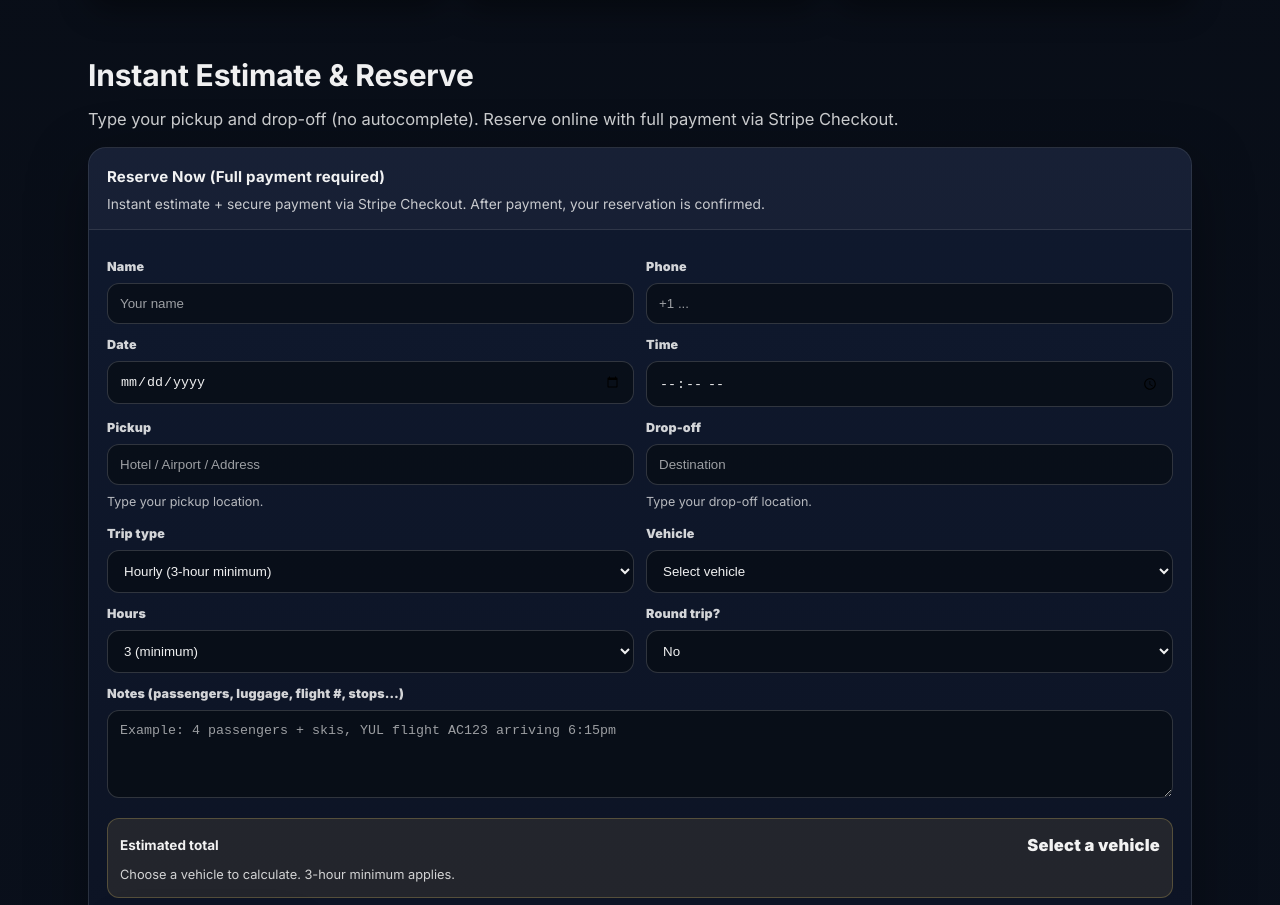
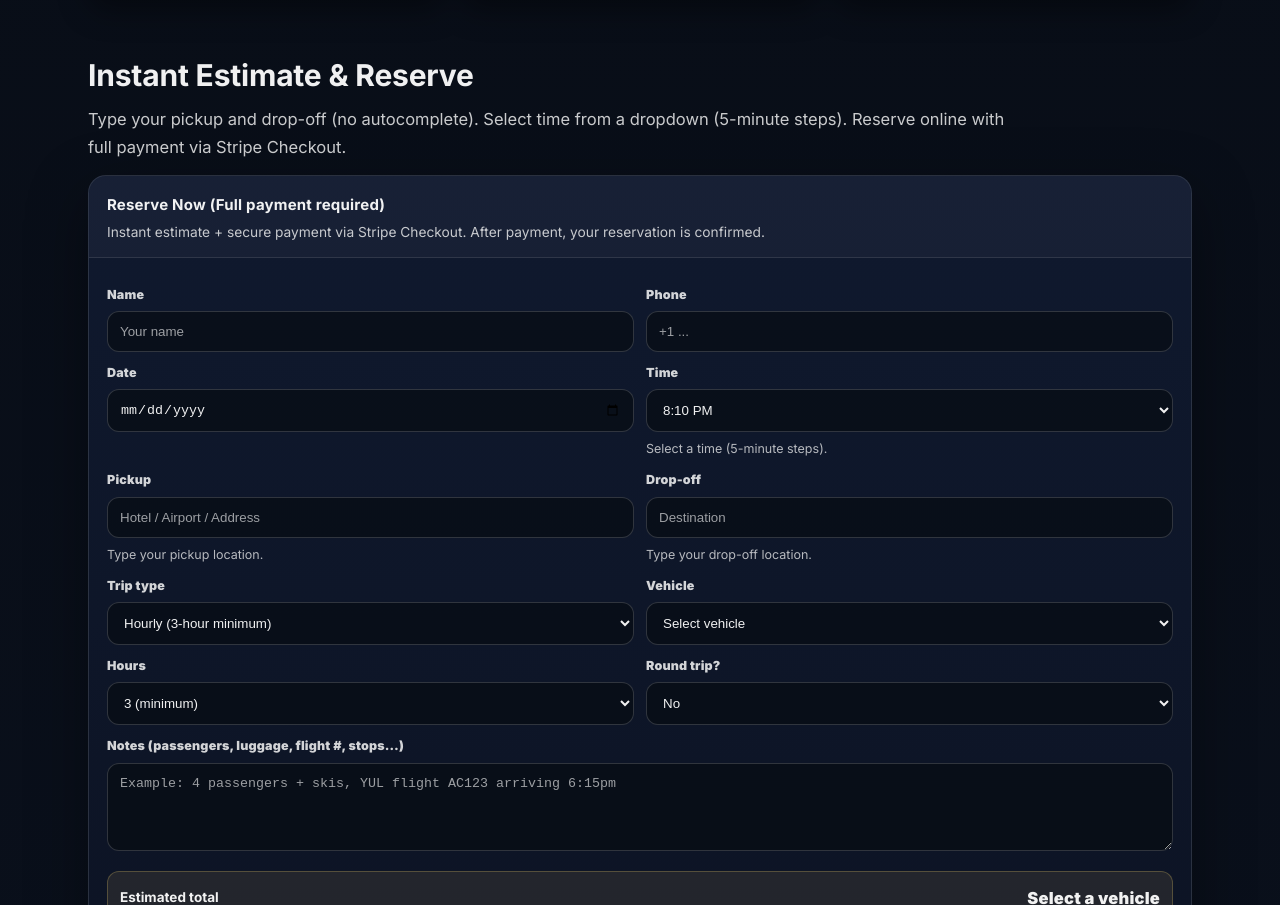
Before and after one commit to muhammadabubaker698-gif/NEWLY-MONT-TREMBLANT, a website: page index.html in a window 1280 px wide. Shown: the part 1932-2837 px from the top of the page. Drawn offline with Linux system fonts and the light colour scheme.

Commit message:
Update index.html

```diff
--- a/index.html
+++ b/index.html
@@ -67,7 +67,6 @@
     --muted2: rgba(255,255,255,.66);
     --line: rgba(255,255,255,.12);
 
-    /* Luxury gold */
     --gold:#e4c36a;
     --gold2:#c79a35;
 
@@ -80,7 +79,6 @@
 
     --headerText: rgba(255,255,255,.98);
     --headerTextSoft: rgba(255,255,255,.86);
-
     --headerBorder: rgba(228,195,106,.26);
 
     --headerBg: rgba(28, 38, 56, .94);
@@ -136,7 +134,6 @@
     background: var(--headerBg);
     backdrop-filter: blur(8px);
   }
-
   .header-strip{
     position: relative;
     border-bottom: 1px solid rgba(228,195,106,.16);
@@ -150,9 +147,7 @@
     background: linear-gradient(180deg, var(--headerStripOverlayTop), var(--headerStripOverlayBottom));
     pointer-events:none;
   }
-
   .topbar, .nav{ position:relative; text-shadow: 0 2px 10px rgba(0,0,0,.45); }
-
   .topbar{
     display:flex;
     justify-content:space-between;
@@ -169,7 +164,6 @@
     text-decoration-color: rgba(255,255,255,.35);
     text-underline-offset: 3px;
   }
-
   .nav{
     display:flex;
     align-items:center;
@@ -178,7 +172,6 @@
     padding: 10px 0 14px;
     flex-wrap:wrap;
   }
-
   .brand{display:flex;align-items:center;gap:12px}
   .logo{
     width:42px;height:42px;border-radius:14px;
@@ -238,7 +231,6 @@
     background: linear-gradient(180deg, rgba(228,195,106,.38), rgba(199,154,53,.22));
     color: rgba(255,255,255,.98);
   }
-
   .btn-book{
     padding: 12px 18px;
     font-size: 14.6px;
@@ -431,7 +423,6 @@
   .estimate-sub{margin-top:6px;color:rgba(255,255,255,.80);font-size:12.8px;line-height:1.5}
   .book-actions{margin-top:12px;display:flex;gap:10px;flex-wrap:wrap}
 
-  /* Payment banner */
   .banner{
     margin-top: 12px;
     border-radius: 14px;
@@ -493,7 +484,6 @@
 </head>
 
 <body>
-<!-- Rotating background -->
 <div class="bg-wrap" aria-hidden="true">
   <div id="bgA" class="bg-layer"></div>
   <div id="bgB" class="bg-layer"></div>
@@ -691,7 +681,7 @@
   <!-- Booking -->
   <section id="contact">
     <h2>Instant Estimate & Reserve</h2>
-    <p class="subtitle">Type your pickup and drop-off (no autocomplete). Reserve online with full payment via Stripe Checkout.</p>
+    <p class="subtitle">Type your pickup and drop-off (no autocomplete). Select time from a dropdown (5-minute steps). Reserve online with full payment via Stripe Checkout.</p>
 
     <div id="paymentBanner" style="display:none;"></div>
 
@@ -719,9 +709,12 @@
               <label for="date">Date</label>
               <input id="date" type="date" required />
             </div>
+
+            <!-- ✅ Time dropdown (5-minute steps) -->
             <div>
               <label for="time">Time</label>
-              <input id="time" type="time" required />
+              <select id="time" required></select>
+              <div class="tinyhint">Select a time (5-minute steps).</div>
             </div>
           </div>
 
@@ -974,6 +967,51 @@
     }
   }
 
+  // ✅ Build time dropdown options (5-minute steps)
+  function buildTimeOptions(stepMinutes = 5){
+    const timeEl = document.getElementById("time");
+    if (!timeEl || timeEl.tagName !== "SELECT") return;
+
+    timeEl.innerHTML = "";
+
+    // placeholder
+    const ph = document.createElement("option");
+    ph.value = "";
+    ph.textContent = "Select time";
+    ph.selected = true;
+    ph.disabled = true;
+    timeEl.appendChild(ph);
+
+    const pad = (n)=> String(n).padStart(2,"0");
+
+    // 00:00 to 23:55
+    for (let minutes = 0; minutes < 24 * 60; minutes += stepMinutes){
+      const hh = Math.floor(minutes / 60);
+      const mm = minutes % 60;
+
+      const value = `${pad(hh)}:${pad(mm)}`; // IMPORTANT: stable value for backend
+      // Display as 12-hour AM/PM
+      const hour12 = ((hh + 11) % 12) + 1;
+      const ampm = hh < 12 ? "AM" : "PM";
+      const label = `${hour12}:${pad(mm)} ${ampm}`;
+
+      const opt = document.createElement("option");
+      opt.value = value;
+      opt.textContent = label;
+      timeEl.appendChild(opt);
+    }
+
+    // Optional: default next 5-minute time
+    const now = new Date();
+    let mins = now.getHours() * 60 + now.getMinutes();
+    mins = Math.ceil(mins / stepMinutes) * stepMinutes;
+    if (mins >= 24*60) mins = 0;
+    const hh = Math.floor(mins / 60);
+    const mm = mins % 60;
+    const defaultValue = `${pad(hh)}:${pad(mm)}`;
+    timeEl.value = defaultValue;
+  }
+
   // Hide hours unless hourly
   function syncTriptypeUI(){
     const triptype = v("triptype");
@@ -1001,7 +1039,7 @@
     }
   }
 
-  // Instant estimate (Hourly + rule-based Point/Airport)
+  // Instant estimate
   function computeEstimate(){
     const triptype = v("triptype");
     const vehicle = v("vehicle");
@@ -1020,7 +1058,6 @@
       return { mode: triptype, total: null, text: "Select vehicle to estimate" };
     }
 
-    // HOURLY
     if (triptype === "hourly"){
       if (!rate) return needVehicle();
 
@@ -1036,10 +1073,9 @@
       return { mode:"hourly", total, text: `${formatMoney(rate)}/hr × ${hours}h` + (roundtrip === "yes" ? " (round trip)" : "") };
     }
 
-    // POINT-TO-POINT / AIRPORT
     if (!rate) return needVehicle();
 
-    const base = rate * 3; // 3-hour minimum equivalent
+    const base = rate * 3;
     const tripFee = (triptype === "airport") ? 60 : 40;
     let total = base + tripFee;
 
@@ -1058,7 +1094,6 @@
     };
   }
 
-  // Build WhatsApp message
   function buildMessage(){
     const name = v("name");
     const phone = v("phone");
@@ -1114,7 +1149,7 @@
     return false;
   }
 
-  // ✅ Improved: tells exactly what's missing + highlights fields
+  // ✅ Improved validation: shows exactly what's missing + highlights
   function collectBookingPayload(){
     const requiredMap = {
       name: "Name",
@@ -1125,13 +1160,11 @@
       vehicle: "Vehicle"
     };
 
-    // Clear old highlights
     Object.keys(requiredMap).forEach(id=>{
       const el = document.getElementById(id);
       if (el) el.style.borderColor = "rgba(255,255,255,.16)";
     });
 
-    // Find missing fields
     const missing = [];
     for (const id of Object.keys(requiredMap)){
       if (!v(id)) missing.push(id);
@@ -1160,7 +1193,7 @@
         name: v("name"),
         phone: v("phone"),
         date: v("date"),
-        time: v("time"),
+        time: v("time"), // now always stable "HH:MM"
         pickup: v("pickup"),
         dropoff: v("dropoff"),
         triptype: v("triptype"),
@@ -1182,8 +1215,8 @@
 
     const payload = collectBookingPayload();
     if (!payload.ok){
-      if (statusEl) statusEl.textContent = payload.error; // shows on page
-      alert(payload.error); // also popup so beginners notice
+      if (statusEl) statusEl.textContent = payload.error;
+      alert(payload.error);
       return;
     }
 
@@ -1208,7 +1241,6 @@
     }
   }
 
-  // Events
   ["triptype","vehicle","hours","roundtrip"].forEach(id=>{
     const el = document.getElementById(id);
     if (el) el.addEventListener("change", ()=>{
@@ -1218,6 +1250,7 @@
   });
 
   window.addEventListener("load", ()=>{
+    buildTimeOptions(5);     // ✅ create time dropdown
     syncTriptypeUI();
     computeEstimate();
     showPaymentBanner();
```
